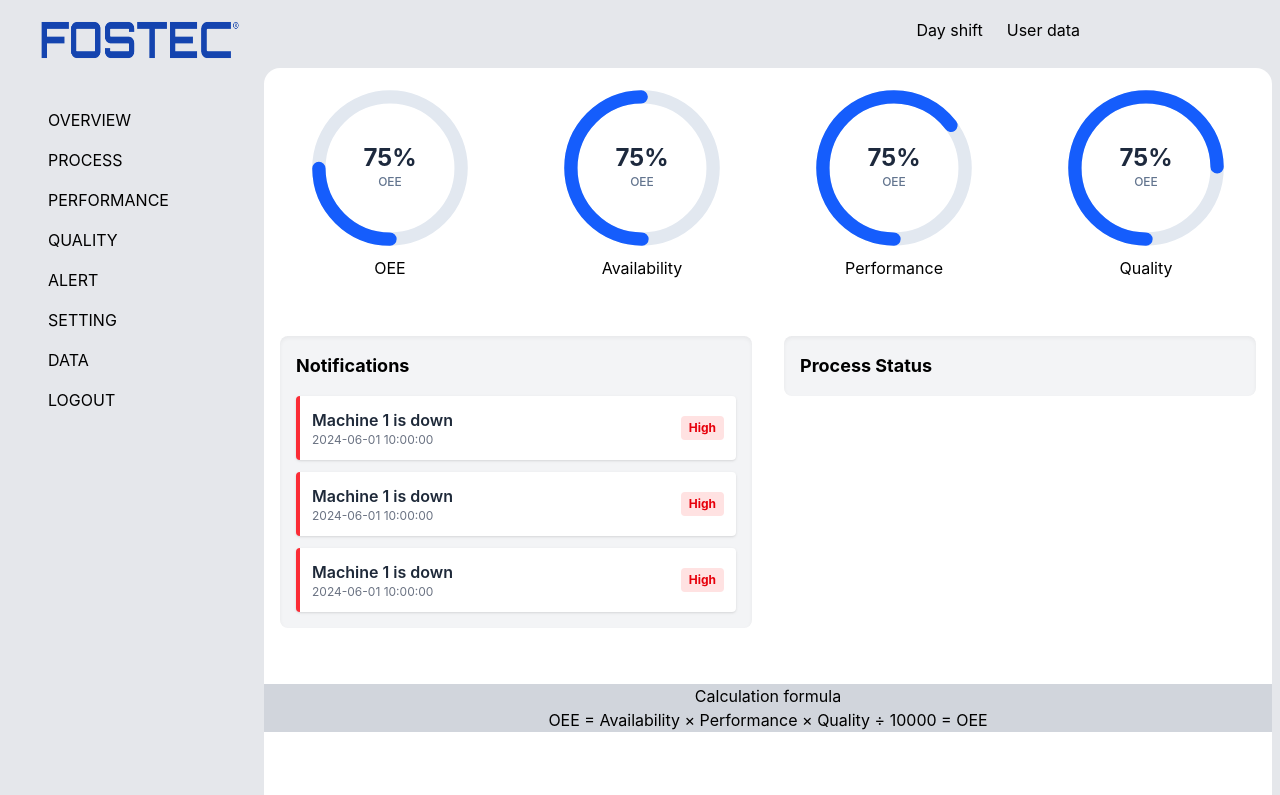
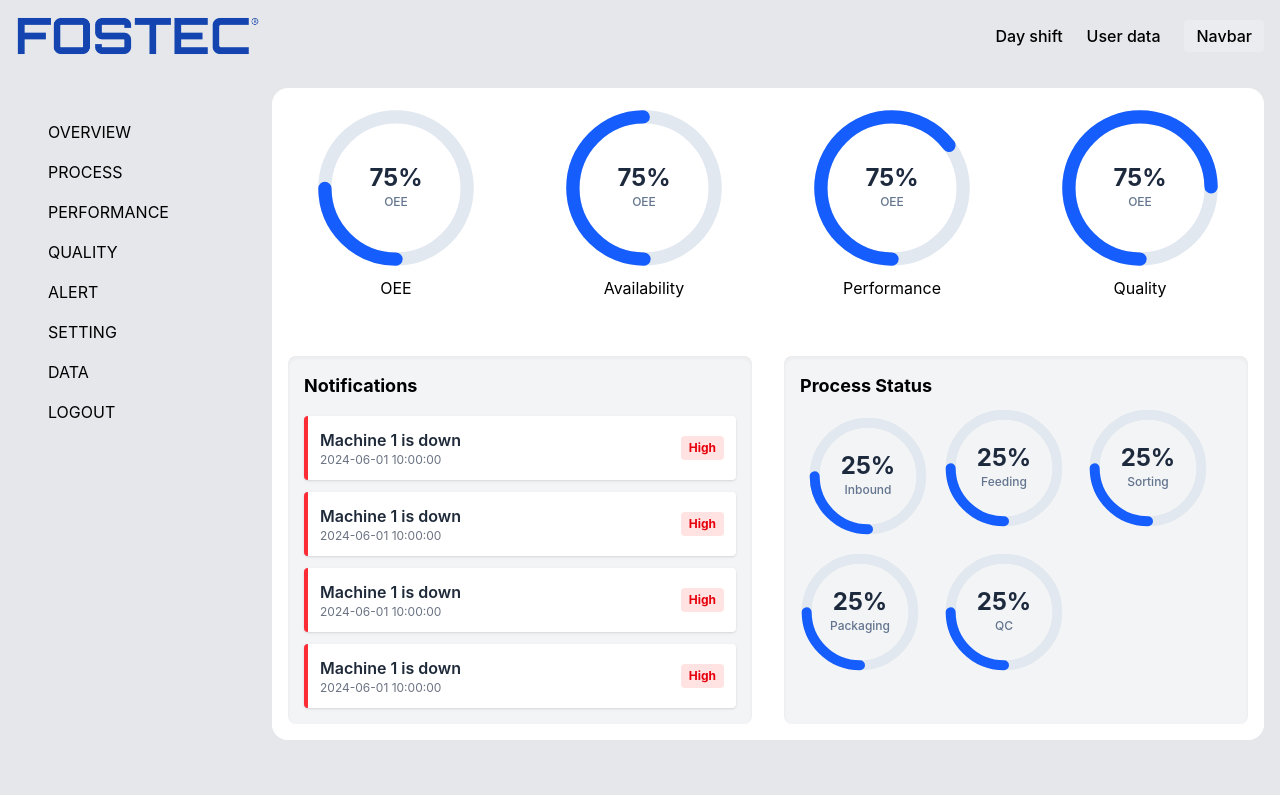
Before and after one commit to kittitach1526/fostec-oee, a React (Vite) app: page / in a window 1280 px wide. Shown: the top 795 px of the page. Built offline with nearby package versions, Linux system fonts and the light colour scheme.

Commit message:
update overview-process overview-notify

```diff
--- a/src/App.jsx
+++ b/src/App.jsx
@@ -15,29 +15,33 @@ import Process from "./pages/Process";
 function App() {
   return (
     <Router>
-      <div className="flex flex-col min-h-screen">
-        {/* Navbar อยู่ด้านบนสุด */}
+      {/* 1. min-h-screen และ bg-black ให้เต็มความสูงจอ */}
+      <div className="flex flex-col min-h-screen bg-black">
+
+        {/* Navbar อยู่ด้านบน (ควรไปจัดการ max-w-7xl ภายใน Navbar เองตามที่คุยกันก่อนหน้า) */}
         <Navbar />
 
-        <div className="flex flex-1">
-          {/* Sidebar: กำหนดความกว้างคงที่ (เช่น w-64 = 16rem หรือ 256px) */}
-          <aside className="w-64 bg-gray-200 hidden md:block">
+        {/* 2. ส่วน Content หลัก: ใช้ mx-auto เพื่อจัดกลุ่มนี้ให้อยู่กลางจอ */}
+        <div className="flex-1 w-full max-w-7xl mx-auto flex flex-col md:flex-row">
+
+          {/* Sidebar: กำหนดความกว้างคงที่ */}
+          <aside className="w-64 bg-gray-200 hidden md:block border-gray-300">
             <Sidebar />
           </aside>
 
-          {/* Main Content: ใช้ flex-1 เพื่อขยายเต็มพื้นที่ที่เหลือ แล้วก็กำหนดสีพื้นหลัง*/}
-          <main className="flex-1 p-2 bg-gray-200">
+          {/* Main Content: ใช้ flex-1 เพื่อให้กินพื้นที่ที่เหลือจาก Sidebar */}
+          <main className="flex-1 p-4 bg-gray-200">
             <Routes>
               <Route path="/" element={<Home />} />
               <Route path="/about" element={<About />} />
               <Route path="/login" element={<Login />} />
-              <Route path="/availability" element={<Availability/>}/>
+              <Route path="/availability" element={<Availability />} />
               <Route path="/performance" element={<Performance />} />
               <Route path="/quality" element={<Quality />} />
               <Route path="/process" element={<Process />} />
-
             </Routes>
           </main>
+
         </div>
       </div>
     </Router>
--- a/src/components/Navbar.jsx
+++ b/src/components/Navbar.jsx
@@ -5,17 +5,29 @@ import { useNavigate } from "react-router-dom";
 export default function Navbar() {
   const navigate = useNavigate();
   return (
-    <nav className="bg-gray-200 p-0 flex justify-between ">
-      <div className="ml-10 flex justify-center items-center">
-        <div onClick={() => navigate("/")} // ใส่ path ที่ต้องการไป
-          className="cursor-pointer hover:opacity-80 transition-opacity group">
-          <img src={Logo} alt="" className="w-50 h-10 mt-5" />
+    // 1. ใช้ w-full เพื่อให้พื้นหลัง (ถ้ามี) ยืดเต็มจอ
+    // 2. แต่ถ้าอยากให้ตัวแถบสีเทาจำกัดแค่ 7xl ด้วย ก็ย้าย class ไปไว้ที่ <nav>
+    <div className="w-full">
+      <nav className="bg-gray-200 p-4 max-w-7xl mx-auto flex justify-between items-center">
+
+        {/* ส่วน Logo */}
+        <div className="flex items-center">
+          <div
+            onClick={() => navigate("/")}
+            className="cursor-pointer hover:opacity-80 transition-opacity"
+          >
+            <img src={Logo} alt="Logo" className="h-10 w-auto" />
           </div>
         </div>
-      <div className="flex gap-6 mr-50 items-center">
+
+        {/* ส่วนเนื้อหา Navbar */}
+        <div className="flex gap-6 items-center font-medium">
            <div>Day shift</div>
            <div>User data</div>
+           <div className="bg-white/20 px-3 py-1 rounded">Navbar</div>
         </div>
+
       </nav>
+    </div>
   );
 }
--- a/src/pages/Overview.jsx
+++ b/src/pages/Overview.jsx
@@ -4,7 +4,7 @@ import React from "react";
 // import "react-circular-progressbar/dist/styles.css"; //
 import { CircularGauge } from "../components/CircularGauge";
 import { useNavigate } from "react-router-dom";
-import MachineStatus from "../sub_pages/MachineStatus"
+import MachineStatus from "../sub_pages/MachineStatus";
 
 // ... ใน Component ของคุณ
 
@@ -24,6 +24,16 @@ let notify = [
     message: "Machine 1 is down",
     timestamp: "2024-06-01 10:00:00",
   },
+  {
+    level: "High",
+    message: "Machine 1 is down",
+    timestamp: "2024-06-01 10:00:00",
+  },
+  // {
+  //   level: "High",
+  //   message: "Machine 1 is down",
+  //   timestamp: "2024-06-01 10:00:00",
+  // },
 ];
 
 function Home() {
@@ -31,7 +41,7 @@ function Home() {
   const navigate = useNavigate();
   return (
     <div className="max-w-full mx-auto mt-0 bg-white rounded-2xl">
-      <div className="">
+      <div className="max-w-full">
         {/* --------------------------------Gauge---------------------------------- */}
         <div className="grid grid-cols-4">
           <div>
@@ -117,7 +127,6 @@ function Home() {
       {/* ----------------------------------------Notification------------------------------------------- */}
       <div className="grid grid-cols-2">
         <div className="max-w-full bg-white mt-10 rounded-2xl p-4">
-
           <div>
             <div className="p-4 bg-gray-100 rounded-lg shadow-inner">
               <h2 className="text-lg font-bold mb-4">Notifications</h2>
@@ -127,16 +136,26 @@ function Home() {
                   // อย่าลืมใส่ key ให้กับ element นอกสุดในลูป
                   <div
                     key={index}
-                    className={`p-3 border-l-4 rounded bg-white shadow-sm flex justify-between items-center ${item.level === "High" ? "border-red-500" : "border-yellow-500"
-                      }`}
+                    className={`p-3 border-l-4 rounded bg-white shadow-sm flex justify-between items-center ${
+                      item.level === "High"
+                        ? "border-red-500"
+                        : "border-yellow-500"
+                    }`}
                   >
                     <div>
-                      <p className="font-semibold text-gray-800">{item.message}</p>
+                      <p className="font-semibold text-gray-800">
+                        {item.message}
+                      </p>
                       <p className="text-xs text-gray-500">{item.timestamp}</p>
                     </div>
 
-                    <span className={`px-2 py-1 rounded text-xs font-bold ${item.level === "High" ? "bg-red-100 text-red-600" : "bg-yellow-100 text-yellow-600"
-                      }`}>
+                    <span
+                      className={`px-2 py-1 rounded text-xs font-bold ${
+                        item.level === "High"
+                          ? "bg-red-100 text-red-600"
+                          : "bg-yellow-100 text-yellow-600"
+                      }`}
+                    >
                       {item.level}
                     </span>
                   </div>
@@ -148,18 +167,73 @@ function Home() {
         {/* ----------------------------------------End of Notification------------------------------------------- */}
 
         <div className="max-w-full bg-white mt-10 rounded-2xl p-4">
-          <div className="p-4 bg-gray-100 rounded-lg shadow-inner">
+          <div className="p-4 bg-gray-100 rounded-lg shadow-inner h-92">
             <span className="font-bold text-lg mb-4">Process Status</span>
+            <div className="grid grid-cols-3">
+              <div className="mt-2 p-2">
+                <div>
+                  <CircularGauge
+                    value={25}
+                    startAngle={90}
+                    title="25%"
+                    subtitle="Inbound"
+                    size={120}
+                  />
+                </div>
+              </div>
+              <div className="mt-2">
+                <div>
+                  <CircularGauge
+                    value={25}
+                    startAngle={90}
+                    title="25%"
+                    subtitle="Feeding"
+                    size={120}
+                  />
+                </div>
+              </div>
+              <div className="mt-2">
+                <div>
+                  <CircularGauge
+                    value={25}
+                    startAngle={90}
+                    title="25%"
+                    subtitle="Sorting"
+                    size={120}
+                  />
+                </div>
+              </div>
+              <div className="mt-2">
+                <div>
+                  <CircularGauge
+                    value={25}
+                    startAngle={90}
+                    title="25%"
+                    subtitle="Packaging"
+                    size={120}
+                  />
+                </div>
+              </div>
+              <div className="mt-2">
+                <div>
+                  <CircularGauge
+                    value={25}
+                    startAngle={90}
+                    title="25%"
+                    subtitle="QC"
+                    size={120}
+                  />
+                </div>
+              </div>
+
+              <div></div>
+            </div>
           </div>
-
-
         </div>
       </div>
 
-
-
       {/* ----------------------------------------Calculation formula------------------------------------------- */}
-
+      {/*
       <div className="mt-10 bg-gray-300">
         <div className="mt-2">
           <div className="flex justify-center">
@@ -169,14 +243,11 @@ function Home() {
         <div className="flex justify-center">
           <h1>OEE = Availability × Performance × Quality ÷ 10000 = OEE</h1>
         </div>
-      </div>
-
+      </div> */}
+      {/*
       <div className="grid grid-cols-3 mt-10">
         <MachineStatus />
-      </div>
-
-
-
+      </div> */}
     </div>
   );
 }
```
Also changed, not shown: 1 other file (tests, documents, lock files or other folders). Lines whose indentation alone changed are shown as unchanged.
